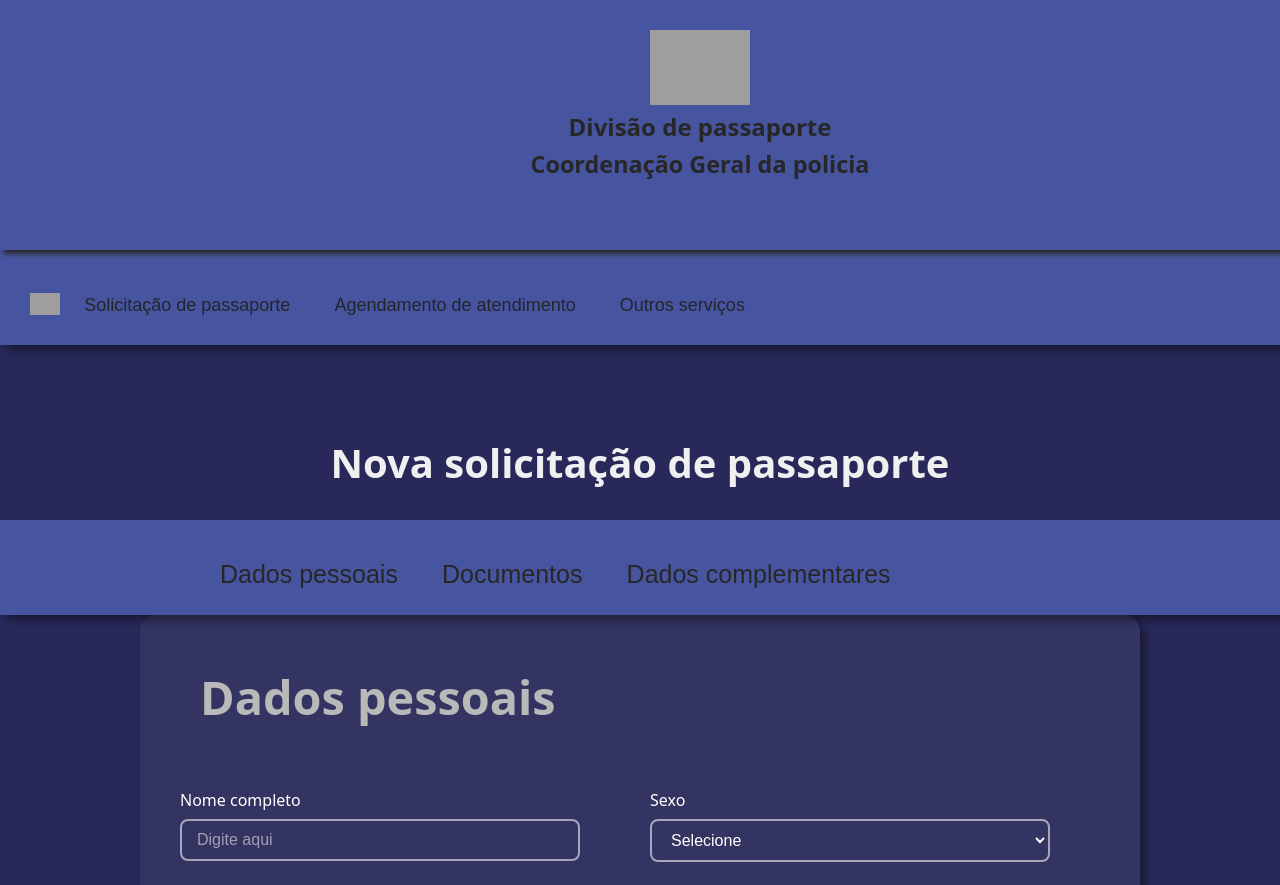
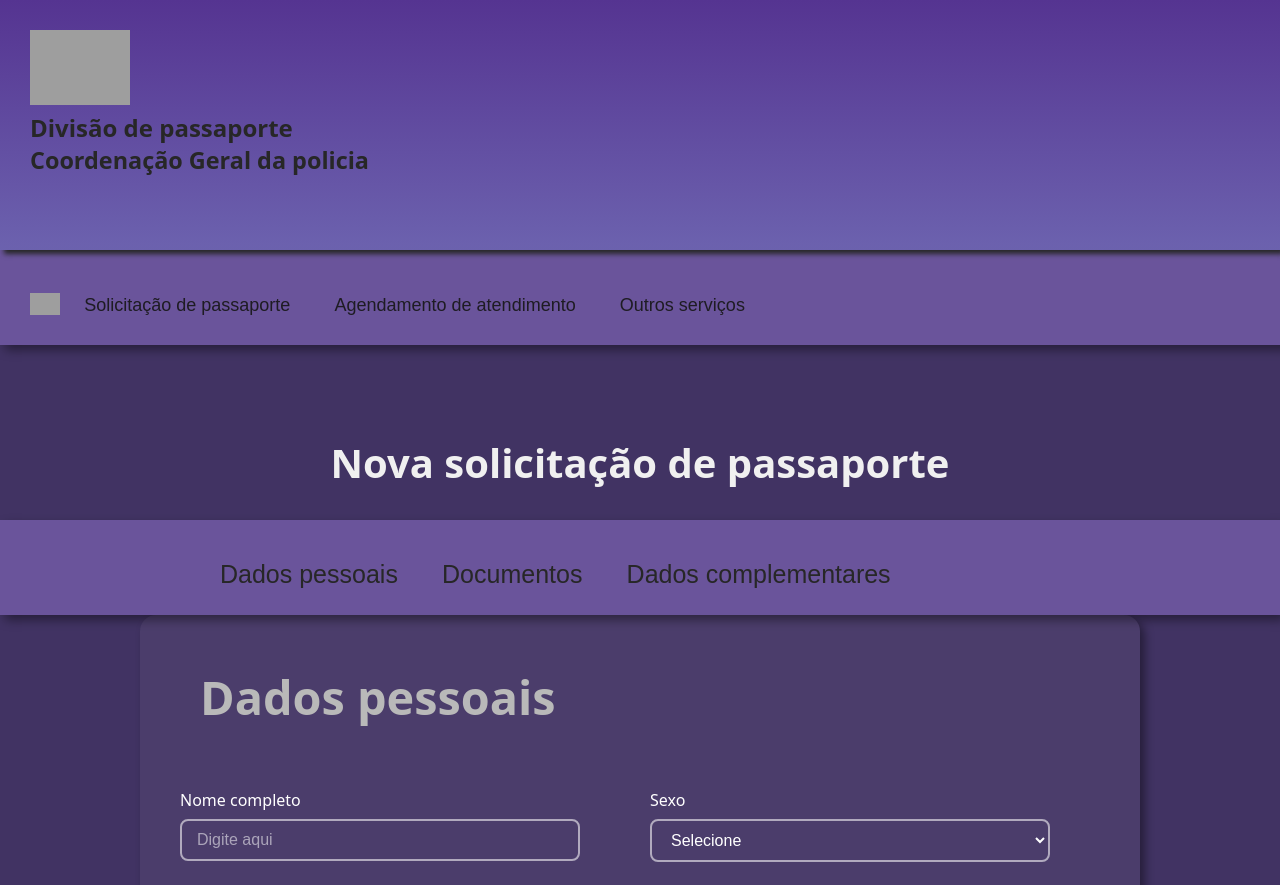
Before and after one commit to Manoel653/Site-da-PF, a plain HTML site: page index.html in a window 1280 px wide. Shown: the top 885 px of the page. Drawn offline with Linux system fonts and the light colour scheme; grey boxes are pictures that could not be loaded.

Commit message:
design update

```diff
--- a/style.css
+++ b/style.css
@@ -10,7 +10,7 @@
 
 body {
   font-family: system-ui, -apple-system, BlinkMacSystemFont, 'Segoe UI', Roboto, Oxygen, Ubuntu, Cantarell, 'Open Sans', 'Helvetica Neue', sans-serif;
-  background-color: rgb(40, 41, 90);
+  background-color: rgba(55, 40, 90, 0.945);
   position: relative;
    height: 100vh;
    padding:0;
@@ -19,6 +19,7 @@ body {
    animation: fadeUp 1.0s ease-out forwards;
    overflow-x: hidden;
 }
+
 
 .cabecalho img {
   width: 100px;
@@ -48,12 +49,11 @@ body {
 
 
 .cabecalho {
-display: flex;
+  background: linear-gradient(to bottom, #553491, #776ec2cb);
 align-items: center;
-background: rgb(71, 85, 160);
 align-items: center;
 padding: 30px;
-width: 1400px;
+width: 100%;
 height: 250px;
 box-shadow: 4px 4px 5px; color: rgb(39, 39, 39);
 flex-direction: column;
@@ -62,6 +62,7 @@ overflow: hidden;
 gap: 05px;
 z-index: 2;
 font-size: 20px;
+
 }
 
 .page-title {
@@ -74,7 +75,7 @@ font-size: 20px;
 
 .menu {
 align-items: center;
-background: rgb(71, 85, 160);
+background: rgba(116, 93, 168, 0.815);
 padding: 30px;
 width: 1400px;
 height: 95px;
@@ -87,7 +88,7 @@ overflow: hidden;
 .menu button {
   background: none;
   border: none;
-  color: rgba(32, 32, 32, 0.904);
+  color: rgba(22, 22, 22, 0.904);
   font-size: 18px;
   cursor: pointer;
 
@@ -100,7 +101,7 @@ overflow: hidden;
 
 .page-options {
   align-items: center;
-background: rgb(71, 85, 160);
+background: rgba(116, 93, 168, 0.815);
 padding: 10px 200px;
 height: 95px;
 box-shadow: 5px 5px 10px; color: rgba(0, 0, 0, 0.418);
@@ -195,7 +196,7 @@ select:focus {
 }
 
 select option {
-  background-color: rgb(40, 41, 90);
+  background-color: rgb(54, 35, 78);
   color: white;
 }
 
```
